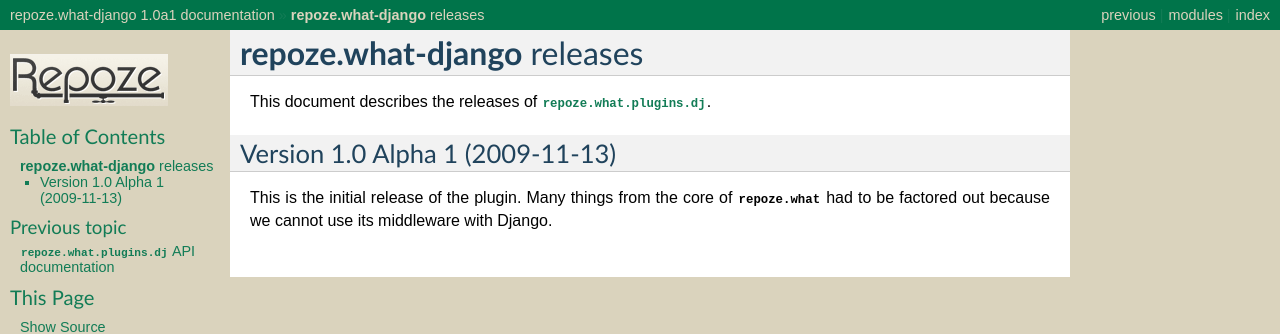
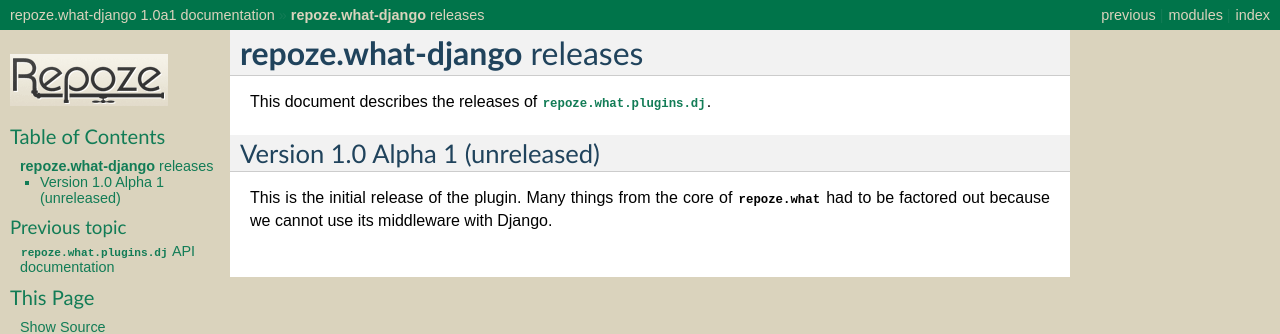
Before and after one commit to repoze/repoze.what-django, a Sphinx documentation site: the page built from docs/source/news.rst, in a window 1280 px wide. Shown: the top 334 px of the page. Built offline with Sphinx 7.4.7, drawn with Linux system fonts in a browser that asks for light colours.

Commit message:
Version 1.0a1 has not been released yet -- Updated changelog

```diff
--- a/docs/source/news.rst
+++ b/docs/source/news.rst
@@ -7,7 +7,7 @@
 
 .. _1.0a1:
 
-Version 1.0 Alpha 1 (2009-11-13)
+Version 1.0 Alpha 1 (unreleased)
 ================================
 
 This is the initial release of the plugin. Many things from the core of
```
